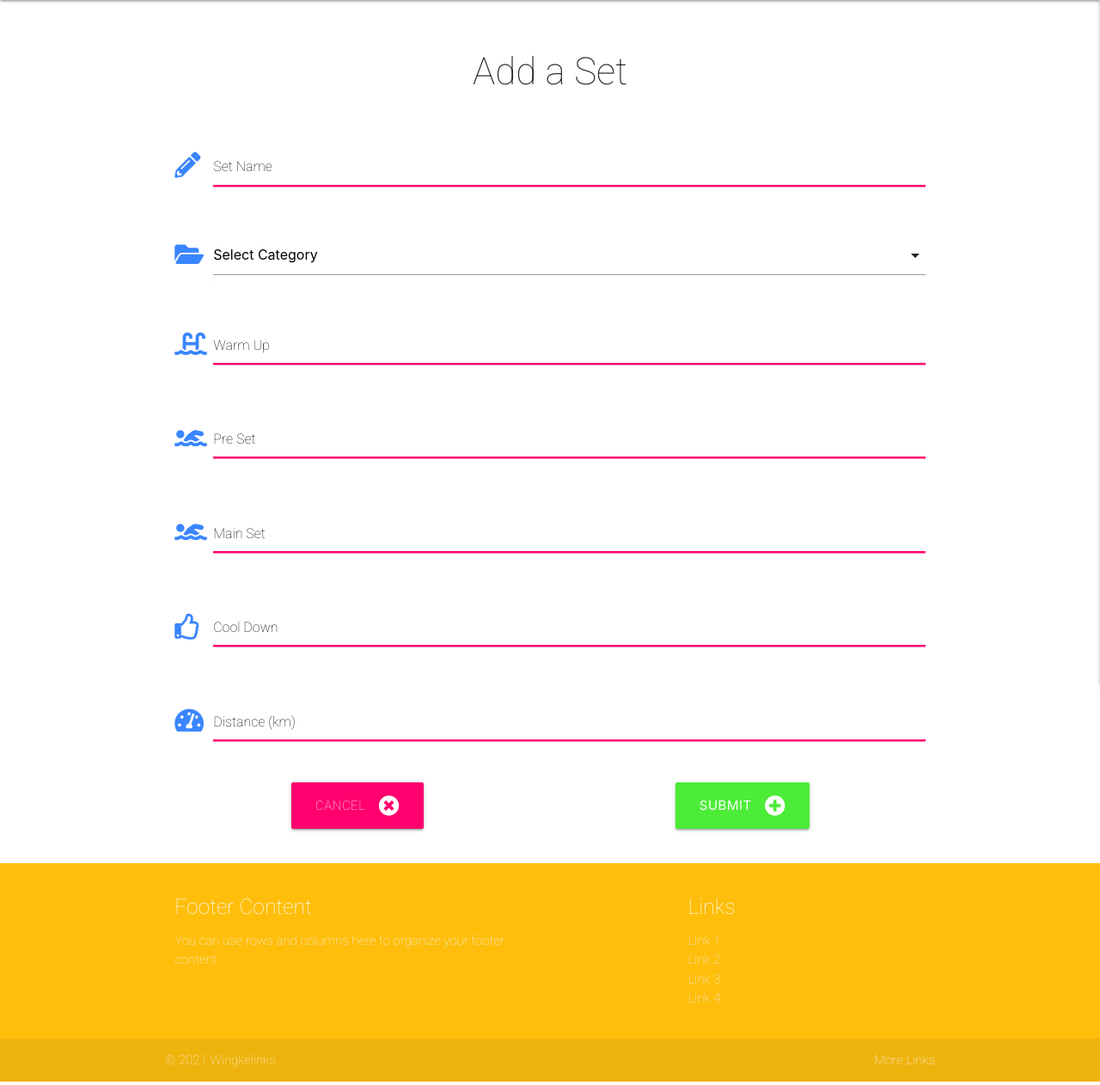
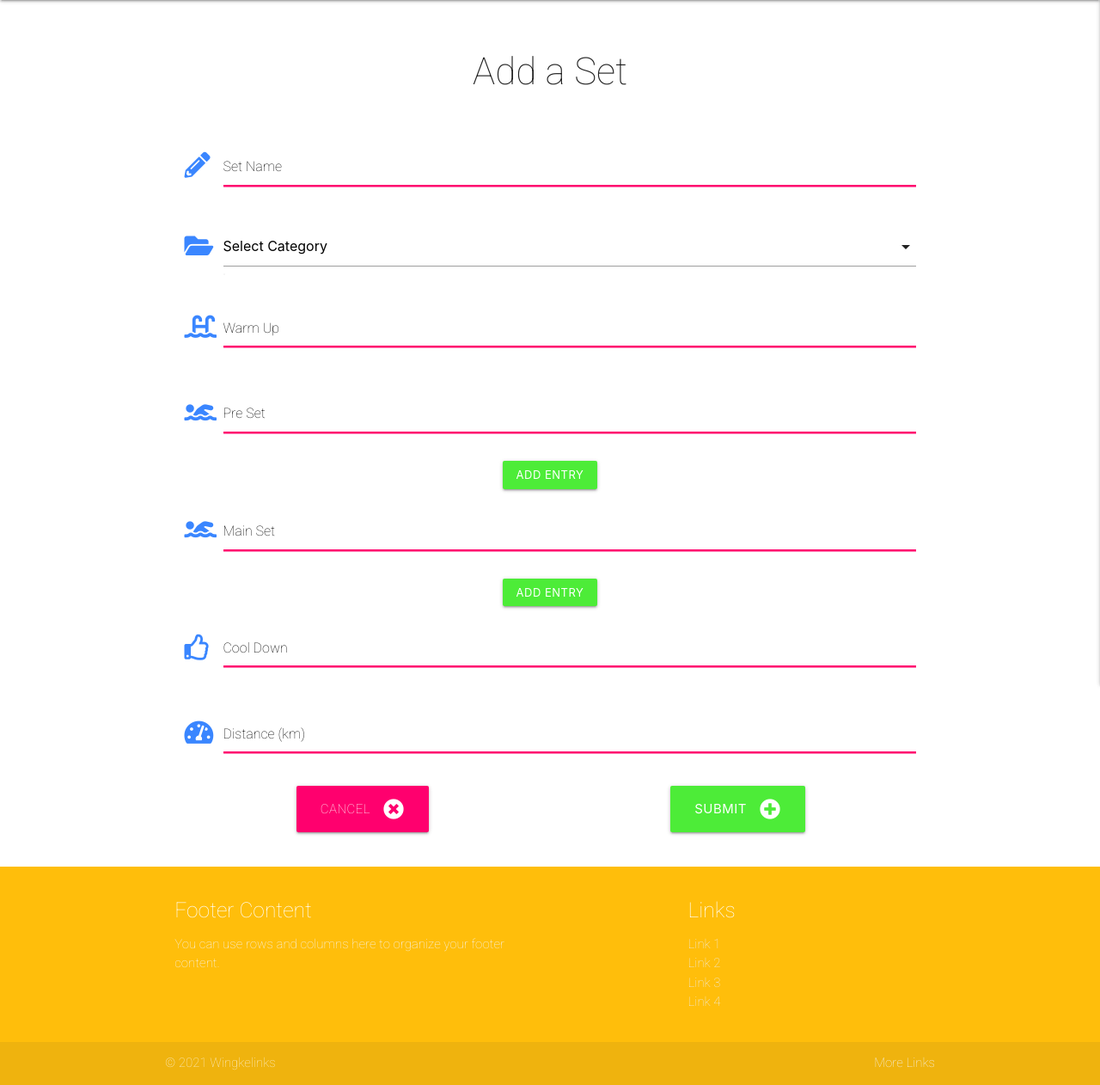
Before and after one commit to Wingkelinks/myswim_MSP3, a Flask app: page /add_set in a window 1280 px wide. Shown: the part 64-1326 px from the top of the page at 86% size. Run offline with Flask 2, Linux system fonts and the light colour scheme; data that the repository does not hold is empty; some libraries are stand-ins or nearby versions; some web fonts are replaced.

Commit message:
Add bdynamically added input fields with buttons to add_set form

```diff
--- a/static/css/style.css
+++ b/static/css/style.css
@@ -49,6 +49,10 @@ main {
 
 .mango {
 	background-color: #ffbe0b;
+}
+
+.jasmine {
+	background-color: #FFE499;
 }
 
 .orange-pantone {
@@ -123,7 +127,20 @@ main {
 	line-height: 2;
 }
 
-/* HOME PAGE */
+/* FOOTER */
+
+
+
+.footer-menu li{
+	display: inline-block;
+	font-size: 20px;
+	padding: 0px 8px;
+}
+
+.copyright {
+	font-size: 20px;
+
+}
 
 
 /* CARD TITLES - SEARCH SETS PAGE */
@@ -211,3 +228,14 @@ textarea:focus {
 	font-weight: 900;
 	font-size: 18px;
 }
+
+/* Override materialize classes to accommodate dynamically added input fields. When added, new input fields throw alignment out */
+
+.col .row {
+	margin-left: 0;
+	margin-right: 0;
+}
+
+.row:not(:last-of-type) {
+	margin-bottom: 10px;
+}
--- a/static/js/script.js
+++ b/static/js/script.js
@@ -76,4 +76,29 @@ $(document).ready(function () {
 				}
 			});
 	}
+
+	// Dynamically add and delete form input fields
+	// YouTube tutorial by Cody Mind https://www.youtube.com/watch?v=jSSRMC0F6u8
+
+	// Pre-set
+	$("#add1").click(function (e) {
+		event.preventDefault()
+		$("#new-field1").append('<div class="row" id="new-field1"><div class="input-field col s12"><i class="fas fa-swimmer fa-3x prefix azure-text"></i><input type="text" id="pre_set" name="pre_set" class=" validate" required><label for="pre_set">Pre Set</label>' +
+			'<input type="button" value="Delete" id="delete1" class="btn-small winter-sky" aria-label="cancel new entry"></div>');
+	});
+
+	$('body').on('click', '#delete1', function (e) {
+		$(this).parent('div').remove();
+	});
+	// Main-set
+	$("#add2").click(function (e) {
+		event.preventDefault()
+		$("#new-field2").append('<div class="row" id="new-field2"><div class="input-field col s12"><i class="fas fa-swimmer fa-3x prefix azure-text"></i><input id="main_set" name="main_set" class="validate" required><label for="main_set">Main Set</label>' +
+			'<input type="button" value="Delete" id="delete2" class="btn-small winter-sky" aria-label="cancel new entry"></div>');
+	});
+
+	$('body').on('click', '#delete2', function (e) {
+		$(this).parent('div').remove();
+	});
+
 });
--- a/templates/add_set.html
+++ b/templates/add_set.html
@@ -43,20 +43,34 @@
             </div>
 
             <!-- Pre Set -->
-            <div class="row">
+            <div class="row" id="new-field1">
                 <div class="input-field col s12">
                     <i class="fas fa-swimmer fa-3x prefix azure-text"></i>
-                    <textarea id="pre_set" name="pre_set" class="materialize-textarea validate" required></textarea>
+                    <input type="text" id="pre_set" name="pre_set" class=" validate" required>
                     <label for="pre_set">Pre Set</label>
                 </div>
             </div>
 
+            <!-- Add button for dynamically added input fields (pre-set)-->
+            <div class="row center-align">
+                <div class="col s12">
+                    <input type="button" value="Add Entry" id="add1" class="btn-small neon-green" aria-label="add new entry">
+                </div>
+            </div>
+
             <!-- Main Set -->
-            <div class="row">
+            <div class="row" id="new-field2">
                 <div class="input-field col s12">
                     <i class="fas fa-swimmer fa-3x prefix azure-text"></i>
-                    <textarea id="main_set" name="main_set" class="materialize-textarea validate" required></textarea>
+                    <input id="main_set" name="main_set" class="validate" required>
                     <label for="main_set">Main Set</label>
+                </div>
+            </div>
+
+            <!-- Add button for dynamically added input fields (main-set)-->
+            <div class="row center-align">
+                <div class="col s12">
+                    <input type="button" value="Add Entry" id="add2" class="btn-small neon-green" aria-label="add new entry">
                 </div>
             </div>
 
```
